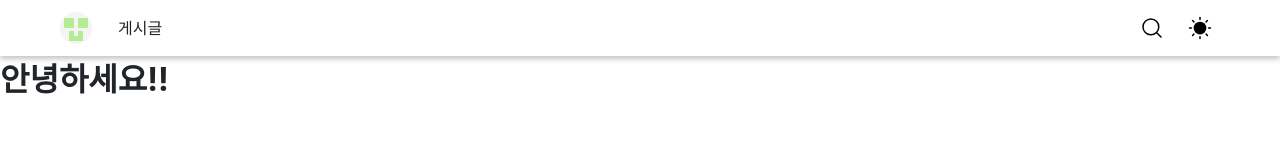
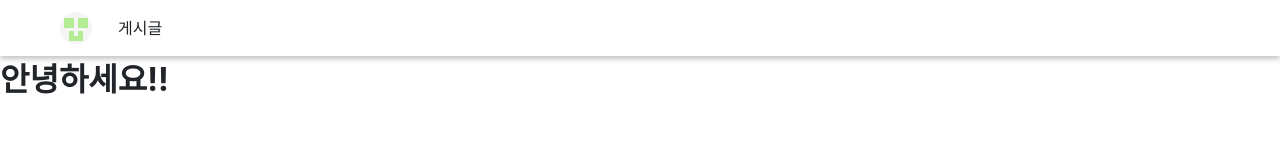
Before and after one commit to nix6839/nix6839.github.io, a Next.js app: page / in a window 1280 px wide. Shown: the top 160 px of the page. Built offline with nearby package versions, Linux system fonts and the light colour scheme; a web font is replaced by a local one.

Commit message:
refactor: comment incomplete codes

```diff
--- a/src/components/SiteHeader.tsx
+++ b/src/components/SiteHeader.tsx
@@ -1,9 +1,7 @@
-import * as Icon from 'phosphor-react';
 import { useEffect, useState } from 'react';
 import styled, { css } from 'styled-components';
 import { useAppSelector } from '../app/hooks';
 import { selectCurrentScrollY } from '../app/scrollYHistorySlice';
-import IconButton from './IconButton';
 import SiteIcon from './icons/SiteIcon';
 import LinkTo from './LinkTo';
 
@@ -121,14 +119,14 @@ export default function SiteHeader({ toUseTransparent }: Props) {
             <LinkTo href="/posts">게시글</LinkTo>
           </Nav>
         </LeftSection>
-        <RightSection>
+        {/* <RightSection>
           <IconButton onClick={undefined} aria-label="검색">
             <Icon.MagnifyingGlass size={24} />
           </IconButton>
           <IconButton onClick={undefined} aria-label="테마 전환">
             <Icon.Sun size={24} weight="fill" />
           </IconButton>
-        </RightSection>
+        </RightSection> */}
       </HeaderContainer>
     </Header>
   );
```
Also changed, not shown: src/components/PostItem.tsx (+6 -6 lines).
